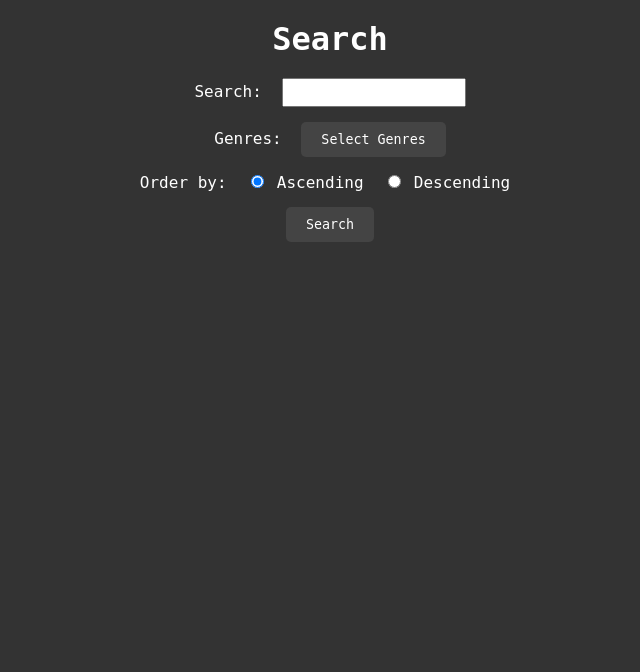
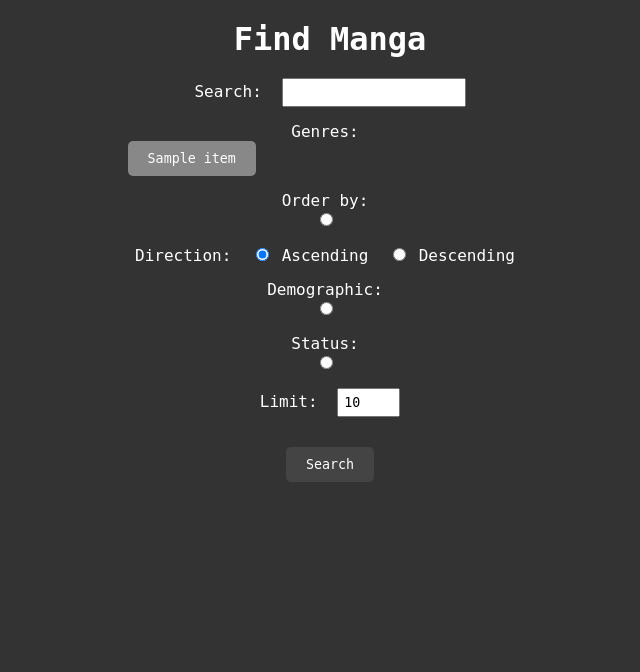
Before and after one commit to MasterGar1/manga-web-app, a Flask app: template templates/search.html in a window 1280 px wide. Shown: the top 672 px of the page, without its empty margins (310-950 px from the left). Run offline with Flask 3, Linux system fonts and the light colour scheme; the template is opened without the code that fills it: most values are stand-ins (such as "Sample title", 1, 10 or a date in 2020); parts of the project's set-up code (start-up, migrations or seed data) failed here and were passed over.

Commit message:
Add manga detail page, user authentication, and update navigation links

```diff
--- a/login.py
+++ b/login.py
@@ -0,0 +1,29 @@
+from flask import render_template, redirect, url_for, session, request, flash, Blueprint
+from werkzeug.security import check_password_hash, generate_password_hash
+
+users = {
+    'admin' : generate_password_hash('admin')
+}
+
+bp = Blueprint('auth', __name__)
+
+@bp.route('/login', methods=['GET', 'POST'])
+def login():
+    if request.method == 'POST':
+        username = request.form['username']
+        password = request.form['password']
+
+        if username in users and check_password_hash(users[username], password):
+            session['username'] = username
+            flash('Login successful!', 'success')
+            return redirect(url_for('home'))
+        else:
+            flash('Invalid username or password', 'danger')
+
+    return render_template('login.html')
+
+@bp.route('/logout')
+def logout():
+    session.pop('username', None)
+    flash('Logged out successfully!', 'success')
+    return redirect(url_for('login'))
--- a/main.py
+++ b/main.py
@@ -1,13 +1,14 @@
-import os
-
-import requests
-import dotenv
 from flask import Flask, render_template, redirect, url_for, session
 
 import search
+import login
+import content
 
 app = Flask(__name__)
-app.register_blueprint(search.bp, url_prefix='/search')  # Ensure blueprint is registered with a prefix
+app.secret_key = 'MangaScraper69'
+app.register_blueprint(search.bp)
+app.register_blueprint(login.bp)
+app.register_blueprint(content.bp)
 
 @app.route('/')
 def home():
@@ -15,74 +16,5 @@
         return render_template('index.html', username=session['username'])
     return redirect(url_for('login'))
 
-@app.route('/library')
-def library():
-    return render_template('library.html', title='Library')
-
-@app.route('/read/<manga>/<chapter>')
-def read(manga, chapter):
-    return render_template('read.html', title=f'Read {manga} {chapter}', chapter=[])
-
-# @app.route('/login', methods=['GET', 'POST'])
-# def login():
-#     if request.method == 'POST':
-#         username = request.form['username']
-#         password = request.form['password']
-
-#         if username in users and check_password_hash(users[username], password):
-#             session['username'] = username
-#             flash('Login successful!', 'success')
-#             return redirect(url_for('home'))
-#         else:
-#             flash('Invalid username or password', 'danger')
-
-#     return render_template('login.html')
-
-# @app.route('/logout')
-# def logout():
-#     session.pop('username', None)
-#     flash('Logged out successfully!', 'success')
-#     return redirect(url_for('login'))
-
-
 if __name__ == '__main__':
     app.run(debug=True)
-
-
-
-# dotenv.load_dotenv()
-# base_url = 'https://api.mangadex.org'
-
-# endpoint = '/manga'
-
-# params = {
-#     'title' : 'Strongest',
-#     'limit' : 10,
-#     'order[relevance]' : 'desc'
-# }
-
-# creds = {
-#     'grant_type': 'password',
-#     'username': 'Gar1',
-#     'password': os.getenv('PASSWORD'),
-#     'client_id': os.getenv('CLIENT_ID'),
-#     'client_secret': os.getenv('CLIENT_SECRET')
-# }
-
-# r = requests.post(
-#     'https://auth.mangadex.org/realms/mangadex/protocol/openid-connect/token',
-#     data=creds
-# )
-# r_json = r.json()
-
-# headers = {
-#     'Authorization': f'Bearer {r_json['access_token']}'
-# }
-
-# api_response = requests.get(base_url + endpoint, headers=headers, params=params)
-
-# resp_dict = api_response.json()
-
-# titles = [el['attributes']['title']['en'] for el in resp_dict['data']]
-
-# print(titles, flush=True)
--- a/static/css/main.css
+++ b/static/css/main.css
@@ -212,3 +146,79 @@
 .footer a:hover {
     text-decoration: underline;
 }
+
+.genre-button {
+    background-color: rgb(136, 136, 136);
+    transition: background-color 0.3s ease;
+}
+.genre-button.selected {
+    background-color: green;
+}
+.genre-button.removed {
+    background-color: red;
+}
+.genre-button:hover {
+    background-color: rgb(79, 79, 79);
+}
+.genre-button.selected:hover {
+    background-color: darkgreen;
+}
+.genre-button.removed:hover {
+    background-color: darkred;
+}
+
+.genre-grid {
+    display: grid;
+    grid-template-columns: repeat(3, 1fr);
+    gap: 10px;
+}
+
+.manga-cover {
+    width: 100%;
+    height: auto;
+}
+.manga-grid {
+    display: flex;
+    flex-wrap: wrap;
+    gap: 20px;
+    justify-content: center;
+    padding-bottom: 20px;
+}
+.manga-item {
+    border: 1px solid #444;
+    border-radius: 10px;
+    overflow: hidden;
+    width: 180px;
+    text-align: center;
+    transition: transform 0.3s, box-shadow 0.3s;
+    background-color: #222;
+    display: flex;
+    flex-direction: column;
+    height: 100%;
+}
+.manga-item:hover {
+    transform: scale(1.05);
+    box-shadow: 0 4px 8px rgba(0, 0, 0, 0.3);
+}
+.manga-cover {
+    width: 100%;
+    height: auto;
+    border-bottom: 1px solid #444;
+}
+.manga-item p {
+    margin: 10px 0;
+    font-size: 1.1em;
+    color: #ddd;
+    overflow: hidden;
+    text-overflow: ellipsis;
+    max-width: 50ch;
+    width: 100%;
+}
+.manga-item a {
+    text-decoration: none;
+    color: inherit;
+    display: block;
+    padding: 10px;
+    flex: 1;
+    box-sizing: border-box;
+}
--- a/templates/index.html
+++ b/templates/index.html
@@ -6,8 +6,8 @@
 {% block body %}
 <h1>Home</h1>
 <div class="container">
-    <!-- <a href="{{ url_for('search.search_home') }}">Search</a> -->
-    <a href="{{ url_for('library') }}">Library</a>
-    <a href="{{ url_for('login') }}">Login</a>
+    <a href="{{ url_for('search.search_home') }}">Search</a>
+    <a href="{{ url_for('user.library') }}">Library</a>
+    <a href="{{ url_for('auth.login') }}">Login</a>
 </div>
 {% endblock %}
--- a/templates/search.html
+++ b/templates/search.html
@@ -1,44 +1,112 @@
 {% extends 'base.html' %}
 
 {% block head %}
-<title>Search</title>
 {% endblock %}
 
 {% block body %}
-<h1>Search</h1>
+<h1>Find Manga</h1>
 <div class="container">
-    <form action="{{ url_for('search') }}" method="get">
+    <form action="{{ url_for('search.search_home') }}" method="POST">
         <div>
             <label for="search">Search:</label>
-            <input type="text" id="search" name="search">
+            <input type="text" id="search" name="search" class="wide-search">
         </div>
-        <div>
+        <div class="form-layout">
+            <div class="genre-section">
                 <label>Genres:</label>
-            <button type="button" onclick="document.getElementById('genre-popup').style.display='block'">Select Genres</button>
+                <div class="genre-grid">
+                    {% for item in genres %}
+                    <button type="button" class="genre-button" id="genre-{{ item }}" onclick="toggle_genre('{{ item }}')">{{ item }}</button>
+                    {% endfor %}
                 </div>
-        <div>
+            </div>
+            <div class="order-section">
                 <label>Order by:</label>
+                <div class="order-grid">
+                    {% for item in orders %}
+                    {% if item == 'title' %}
+                        <input type="radio" id="order-{{ item }}" name="dir" value="{{ item }}" checked>
+                    {% else %}
+                        <input type="radio" id="order-{{ item }}" name="dir" value="{{ item }}">
+                    {% endif %}
+                    <label for="order-{{ item }}">{{ word_split(item) }}</label>
+                    {% endfor %}
+                </div>
+            </div>
+            <div class="order-direction">
+                <label>Direction:</label>
                 <input type="radio" id="asc" name="order" value="asc" checked>
                 <label for="asc">Ascending</label>
                 <input type="radio" id="desc" name="order" value="desc">
                 <label for="desc">Descending</label>
             </div>
+            <div class="demo-section">
+                <label>Demographic:</label>
+                <div class="demo-grid">
+                    {% for item in demogr %}
+                    {% if item == 'shounen' %}
+                        <input type="radio" id="demo-{{ item }}" name="demo" value="{{ item }}" checked>
+                    {% else %}
+                        <input type="radio" id="demo-{{ item }}" name="demo" value="{{ item }}">
+                    {% endif %}
+                    <label for="demo-{{ item }}">{{ word_split(item) }}</label>
+                    {% endfor %}
+                </div>
+            </div>
+            <div class="status-section">
+                <label>Status:</label>
+                <div class="status-grid">
+                    {% for item in status %}
+                    {% if item == 'ongoing' %}
+                        <input type="radio" id="status-{{ item }}" name="status" value="{{ item }}" checked>
+                    {% else %}
+                        <input type="radio" id="status-{{ item }}" name="status" value="{{ item }}">
+                    {% endif %}
+                    <label for="status-{{ item }}">{{ word_split(item) }}</label>
+                    {% endfor %}
+                </div>
+            </div>
+            <div class="limit-section">
+                <label for="limit">Limit:</label>
+                <input type="number" id="limit" name="limit" min="1" max="100" value="10">
+            </div>
+        </div>
         <div>
-            <button type="submit">Search</button>
+            <button type="button" onclick="apply_search()">Search</button>
         </div>
     </form>
 </div>
 
-<div id="genre-popup" class="popup">
-    <div class="popup-content">
-        <h2>Select Genres</h2>
-        {% for item in genres %}
-        <div>
-            <input type="checkbox" id="{{item}}" name="genres" value="{{ item }}">
-            <label for="{{ item }}">{{ item }}</label>
-        </div>
-        {% endfor %}
-        <button type="button" onclick="document.getElementById('genre-popup').style.display='none'">Done</button>
-    </div>
-</div>
+<script>
+    function toggle_genre(genre) {
+        const button = document.getElementById('genre-' + genre);
+        if (button.classList.contains('selected')) {
+            button.classList.remove('selected');
+            button.classList.add('removed');
+        } else if (button.classList.contains('removed')) {
+            button.classList.remove('removed');
+        } else {
+            button.classList.add('selected');
+        }
+    }
+
+    function get_query_params() {
+        const search_input = document.getElementById('search').value;
+        const included_genres = Array.from(document.querySelectorAll('.genre-button.selected')).map(btn => btn.innerText).join(',');
+        const excluded_genres = Array.from(document.querySelectorAll('.genre-button.removed')).map(btn => btn.innerText).join(',');
+        const order_by = document.querySelector('input[name="dir"]:checked').value;
+        const sorting_direction = document.querySelector('input[name="order"]:checked').value;
+        const demographic = document.querySelector('input[name="demo"]:checked').value;
+        const status = document.querySelector('input[name="status"]:checked').value;
+        const limit = document.getElementById('limit').value;
+
+        return `${search_input}+${included_genres}+${excluded_genres}+${order_by}+${sorting_direction}+${demographic}+${status}+${limit}`;
+    }
+
+    function apply_search() {
+        const query_params = get_query_params();
+        const search_url = `{{ url_for('search.search_results', query='') }}${query_params}`;
+        window.location.href = search_url;
+    }
+</script>
 {% endblock %}
```
Also changed, not shown: other parts of static/css/main.css (+0 -66 lines), content.py (added, +16 -0 lines), search.py (+33 -11 lines), singleton.py (+16 -6 lines), templates/manga.html (added, +13 -0 lines), templates/result.html (+12 -0 lines). Lines whose indentation alone changed are shown as unchanged.
